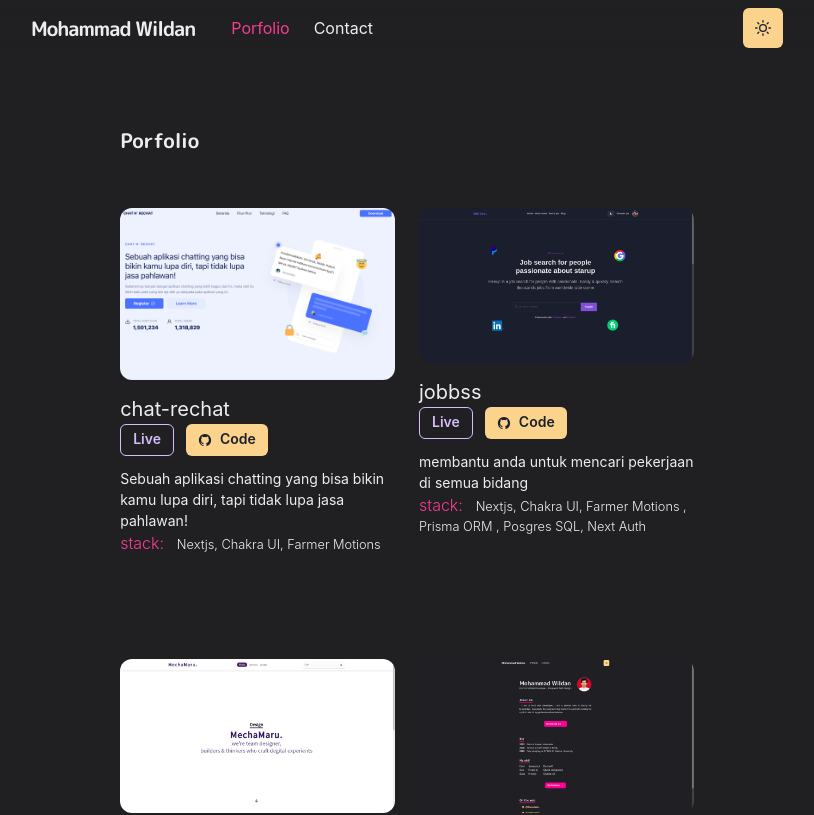
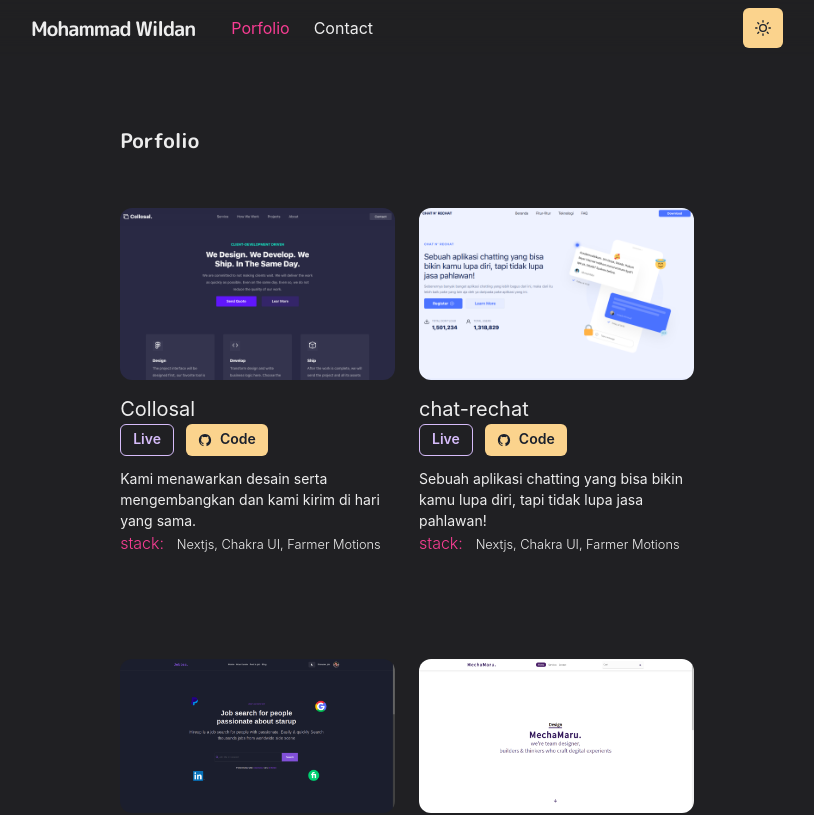
Before and after one commit to mohwildan/portofolio-mohammad-wildan, a Next.js app: page /porfolio in a window 1280 px wide. Shown: the top 815 px of the page, without its empty margins (233-1047 px from the left). Built offline with nearby package versions, Linux system fonts and the light colour scheme.

Commit message:
add porfolio cllosal

```diff
--- a/components/Layout/articel.tsx
+++ b/components/Layout/articel.tsx
@@ -10,7 +10,7 @@
 const variants = {
   hidden: { opacity: 0, x: 0, y: 20 },
   enter: { opacity: 1, x: 0, y: 0 },
-  exit: { opacity: 0, x: -0, y: 20 },
+  exit: { opacity: 0, x: 0, y: 20 },
 };
 
 const Layout: FC<Props> = ({ children, title }) => {
--- a/pages/porfolio.tsx
+++ b/pages/porfolio.tsx
@@ -9,6 +9,7 @@
 import porfolio2 from "../public/figma/porfolio2.png";
 import chatRechat from "../public/figma/chat-rechat.png";
 import Porfolio0 from "../public/figma/porfolio.png";
+import Collosal from "../public/figma/collosal.png";
 
 const Porfolio: NextPage = () => {
   return (
@@ -20,6 +21,18 @@
         <SimpleGrid columns={[1, 1, 2]} gap={6}>
           <Sections>
             <PorfolioGrid
+              title="Collosal"
+              image={Collosal}
+              stack="Nextjs, Chakra UI, Farmer Motions"
+              linkLive="http://collosal-two.vercel.app/"
+              linkCode="https://github.com/mohwildan/collosal"
+            >
+              Kami menawarkan desain serta mengembangkan dan kami kirim di hari
+              yang sama.
+            </PorfolioGrid>
+          </Sections>
+          <Sections delay={0.1}>
+            <PorfolioGrid
               title="chat-rechat"
               image={chatRechat}
               stack="Nextjs, Chakra UI, Farmer Motions"
@@ -30,7 +43,7 @@
               tidak lupa jasa pahlawan!
             </PorfolioGrid>
           </Sections>
-          <Sections delay={0.1}>
+          <Sections delay={0.2}>
             <PorfolioGrid
               title="jobbss"
               image={jobbss}
@@ -42,7 +55,7 @@
               membantu anda untuk mencari pekerjaan di semua bidang
             </PorfolioGrid>
           </Sections>
-          <Sections delay={0.2}>
+          <Sections delay={0.3}>
             <PorfolioGrid
               title="MechaMaru"
               image={mechamaru}
@@ -53,7 +66,7 @@
               menawarkan jasa pembuatan design website yang menarik
             </PorfolioGrid>
           </Sections>
-          <Sections delay={0.3}>
+          <Sections delay={0.4}>
             <PorfolioGrid
               title="Porfolio"
               image={Porfolio0}
@@ -64,7 +77,7 @@
               Porfolio Pribadi Saya
             </PorfolioGrid>
           </Sections>
-          <Sections delay={0.4}>
+          <Sections delay={0.5}>
             <PorfolioGrid
               title="Porfolio 1"
               image={porfolio1}
@@ -75,7 +88,7 @@
               Porfolio Pribadi Saya
             </PorfolioGrid>
           </Sections>
-          <Sections delay={0.5}>
+          <Sections delay={0.6}>
             <PorfolioGrid
               title="Porfolio 2"
               image={porfolio2}
```
Also changed, not shown: public/figma/collosal.png (added).
